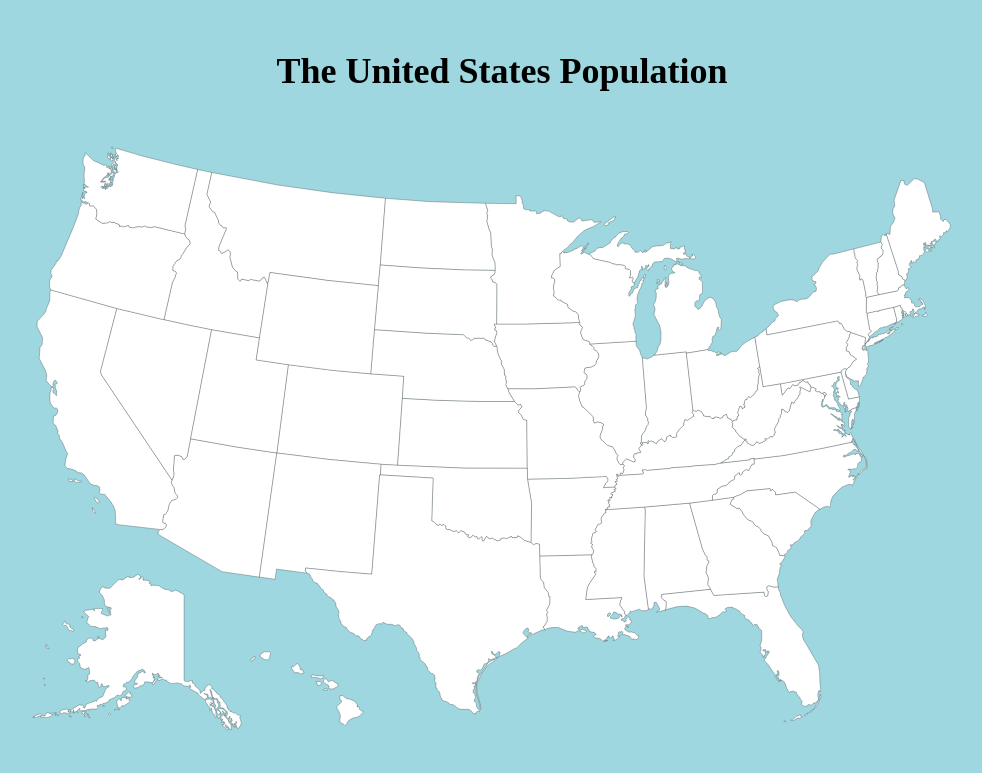
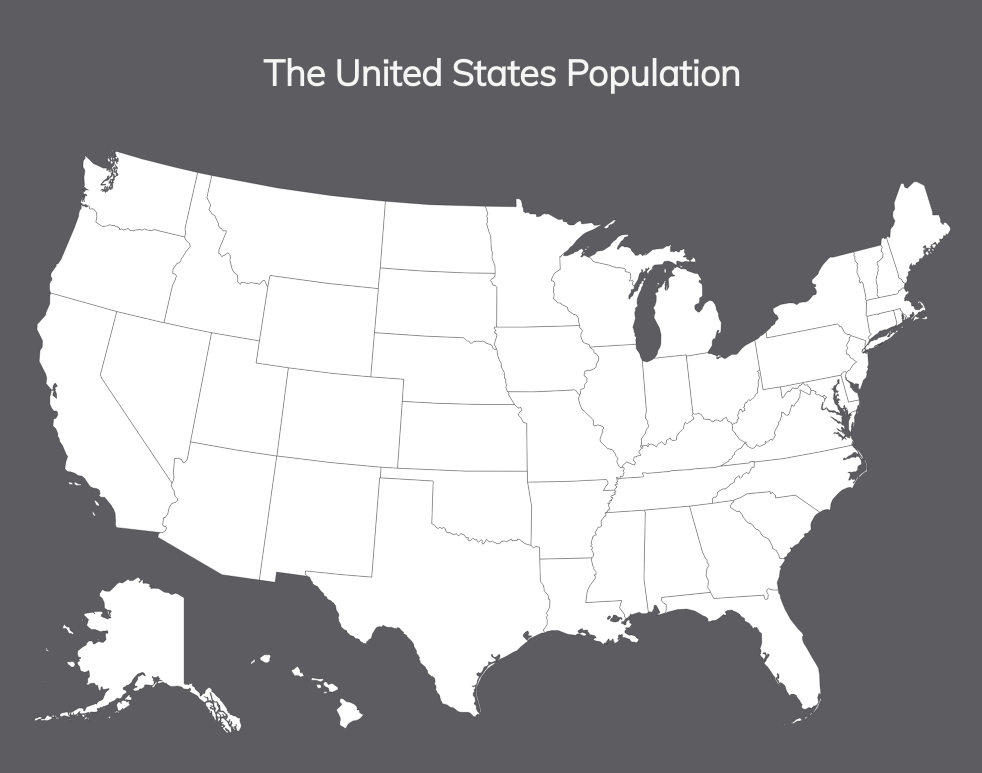
Before and after one commit to KentStuder22/JK-Projects, a Python web app: template mongo-tornado demo/templates/index.html in a window 1280 px wide. Shown: the top 773 px of the page, without its empty margins (138-1120 px from the left). Run offline with Jinja, Linux system fonts and the light colour scheme; the template is opened without the code that fills it: most values are stand-ins (such as "Sample title", 1, 10 or a date in 2020).

Commit message:
U.S. styling

```diff
--- a/mongo-tornado demo/static/style.css
+++ b/mongo-tornado demo/static/style.css
@@ -2,10 +2,12 @@
     margin: 0;
     padding: 0;
 }
-
+.header {
+    color: whitesmoke;
+}
 body {
-    background-color: rgb(158, 215, 223);
-    font-family:'Times New Roman';
+    background-color: #5D5C61;
+    font-family:'Mulish', sans-serif;
     font-size: large;
     font-weight:200
 }
--- a/mongo-tornado demo/templates/index.html
+++ b/mongo-tornado demo/templates/index.html
@@ -6,6 +6,9 @@
     <meta http-equiv="X-UA-Compatible" content="IE=edge">
     <meta name="viewport" content="width=device-width, initial-scale=1.0">
     <link rel="stylesheet" href="{{ static_url('style.css') }}" type="text/css">
+    <link rel="preconnect" href="https://fonts.googleapis.com">
+    <link rel="preconnect" href="https://fonts.gstatic.com" crossorigin>
+    <link href="https://fonts.googleapis.com/css2?family=Mulish:wght@300&display=swap" rel="stylesheet">
     <script src="{{ static_url('main.js') }}"></script>
     <script src="https://ajax.googleapis.com/ajax/libs/jquery/3.5.1/jquery.min.js"></script>
 
```
